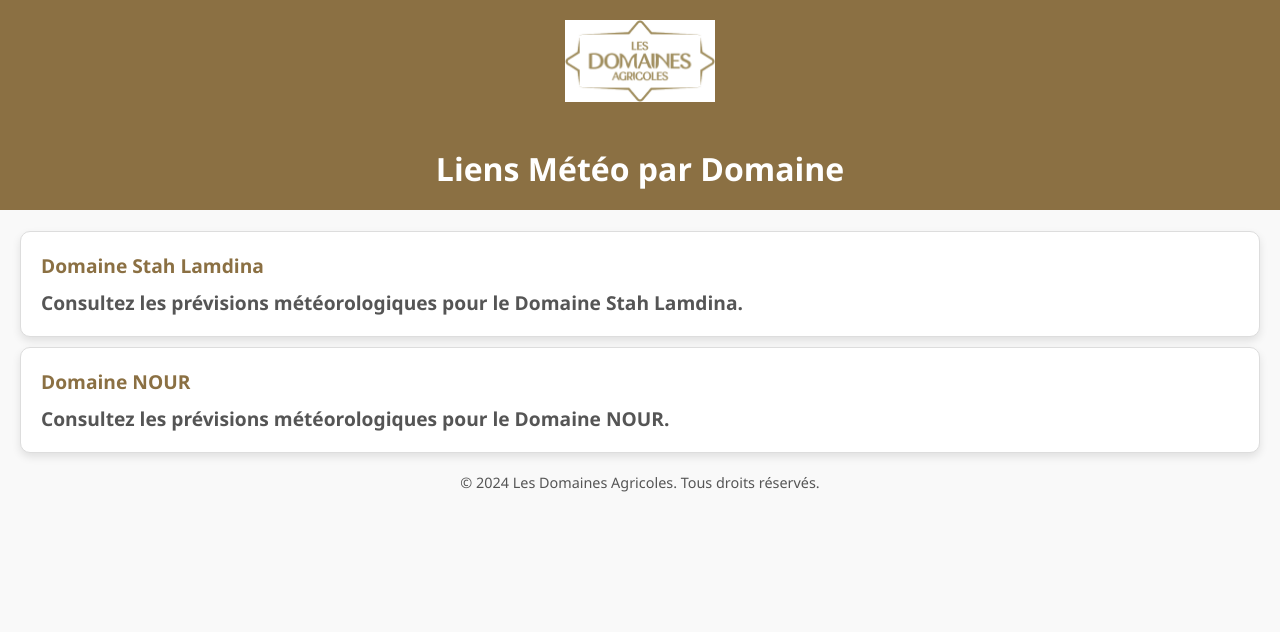
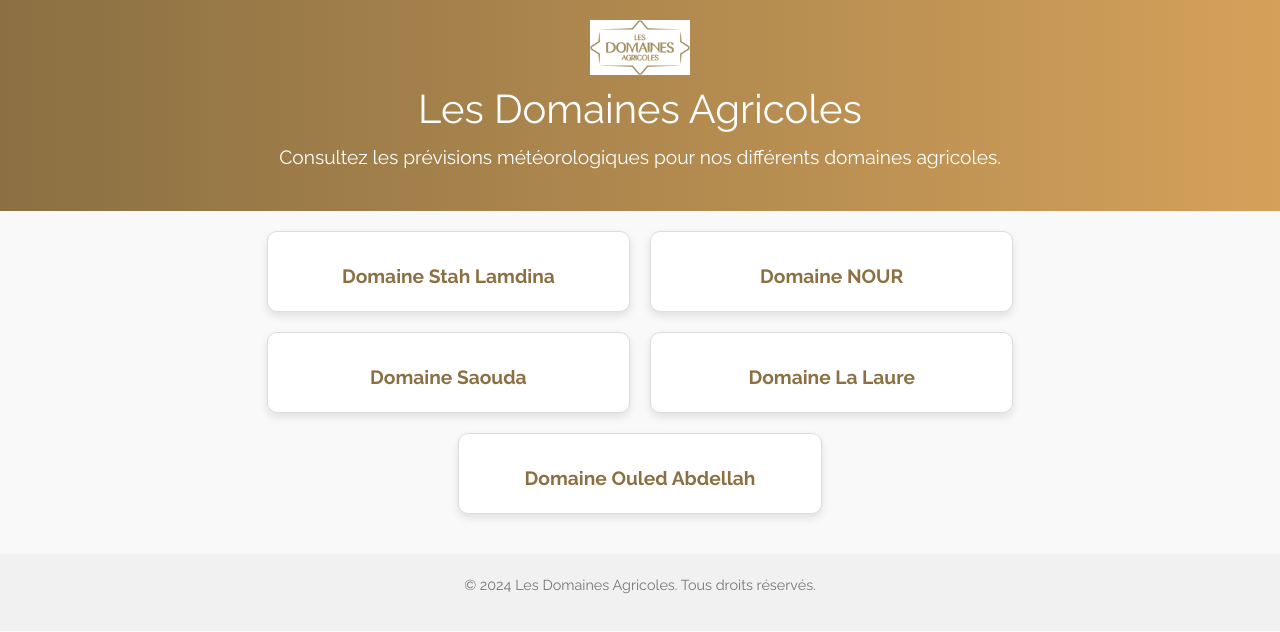
Before and after one commit to OumensourAhmed/oumensour.github.io, a plain HTML site: page index.html in a window 1280 px wide. Drawn offline with nearby package versions, Linux system fonts and the light colour scheme.

Commit message:
index.html

```diff
--- a/index.html
+++ b/index.html
@@ -1,101 +1,147 @@
 <!DOCTYPE html>
 <html lang="fr">
+
 <head>
     <meta charset="UTF-8">
     <meta name="viewport" content="width=device-width, initial-scale=1.0">
-    <title>Liens Météo par Domaine</title>
+    <title>Données Météo des Domaines Agricoles</title>
+    <link href="https://fonts.googleapis.com/css2?family=Raleway:wght@400;700&display=swap" rel="stylesheet">
+    <link href="https://stackpath.bootstrapcdn.com/bootstrap/4.5.2/css/bootstrap.min.css" rel="stylesheet">
     <style>
         body {
-            font-family: 'Segoe UI', Tahoma, Geneva, Verdana, sans-serif;
-            margin: 0;
+            font-family: 'Raleway', sans-serif;
             background-color: #f9f9f9;
             color: #333;
         }
+
         header {
             background-color: #8b7043;
             padding: 20px 0;
             text-align: center;
+            background: linear-gradient(to right, #8b7043, #d4a15a);
+            color: white;
         }
+
         header img {
-            max-width: 150px;
+            max-width: 100px;
+            height: auto;
+            display: block;
+            margin: 0 auto;
         }
+
         h1 {
-            color: #fff;
-            margin-top: 0;
-            padding: 20px 0;
-            background-color: #8b7043;
-            text-align: center;
+            margin: 10px 0 0;
+            font-size: 2.5rem;
         }
-        ul {
-            list-style-type: none;
+
+        p.description {
+            font-size: 1.2rem;
+            margin: 10px 20px 20px;
+        }
+
+        .scroll-container {
+            max-height: 70vh;
+            overflow-y: auto;
+            padding: 10px;
+        }
+
+        .domain-list {
             padding: 0;
             margin: 0;
+            display: flex;
+            flex-wrap: wrap;
+            justify-content: center;
         }
-        li {
-            margin: 10px 20px;
+
+        .domain-item {
+            margin: 10px;
             background-color: #fff;
             padding: 20px;
             border-radius: 10px;
             border: 1px solid #ddd;
             box-shadow: 0 4px 8px rgba(0, 0, 0, 0.1);
             transition: transform 0.2s, box-shadow 0.2s;
+            width: calc(33% - 40px);
+            box-sizing: border-box;
+            text-align: center;
         }
-        li:hover {
+
+        .domain-item:hover {
             transform: translateY(-5px);
             box-shadow: 0 8px 16px rgba(0, 0, 0, 0.2);
         }
-        a {
+
+        .domain-item a {
             text-decoration: none;
             color: #8b7043;
             font-weight: bold;
-            font-size: 1.2em;
+            font-size: 1.2rem;
             display: block;
+            transition: color 0.2s, transform 0.2s;
+            margin-top: 10px;
         }
-        a:hover {
+
+        .domain-item a:hover {
             color: #d4a15a;
+            transform: scale(1.05);
         }
-        p {
-            margin: 10px 0 0;
-            color: #555;
-        }
+
         footer {
             text-align: center;
+            padding: 20px;
             margin: 20px 0;
             color: #777;
-            font-size: 0.9em;
+            font-size: 0.9rem;
+            background-color: #f1f1f1;
         }
-        @media (max-width: 600px) {
-            li {
-                padding: 15px;
-                margin: 10px 5px;
+
+        @media (max-width: 768px) {
+            .domain-item {
+                width: calc(50% - 40px);
             }
-            a {
-                font-size: 1em;
+        }
+
+        @media (max-width: 576px) {
+            .domain-item {
+                width: calc(100% - 40px);
             }
         }
     </style>
 </head>
+
 <body>
     <header>
         <img src="lOGO DOMAINE.png" alt="Logo des Domaines Agricoles">
+        <h1>Les Domaines Agricoles</h1>
+        <p class="description">Consultez les prévisions météorologiques pour nos différents domaines agricoles.</p>
     </header>
-    <h1>Liens Météo par Domaine</h1>
-    <ul>
-        <li>
-            <a href="https://www.meteoblue.com/fr/meteotv/7d2b73" target="_blank">
-                Domaine Stah Lamdina
-                <p>Consultez les prévisions météorologiques pour le Domaine Stah Lamdina.</p>
-            </a>
-        </li>
-        <li>
-            <a href="https://www.meteoblue.com/fr/meteotv/760a7e" target="_blank">
-                Domaine NOUR
-                <p>Consultez les prévisions météorologiques pour le Domaine NOUR.</p>
-            </a>
-        </li>
-    </ul>
+    <main class="container">
+        <div class="scroll-container">
+            <div class="row domain-list">
+                <div class="col-md-4 domain-item">
+                    <a href="https://www.meteoblue.com/fr/meteotv/7d2b73" target="_blank">Domaine Stah Lamdina</a>
+                </div>
+                <div class="col-md-4 domain-item">
+                    <a href="https://www.meteoblue.com/fr/meteotv/760a7e" target="_blank">Domaine NOUR</a>
+                </div>
+                <div class="col-md-4 domain-item">
+                    <a href="https://www.meteoblue.com/fr/meteotv/8dfd29" target="_blank">Domaine Saouda</a>
+                </div>
+                <div class="col-md-4 domain-item">
+                    <a href="https://www.meteoblue.com/fr/meteotv/16009b" target="_blank">Domaine La Laure</a>
+                </div>
+                <div class="col-md-4 domain-item">
+                    <a href="https://www.meteoblue.com/fr/meteotv/f92906" target="_blank">Domaine Ouled Abdellah</a>
+                </div>
+            </div>
+        </div>
+    </main>
     <footer>
         <p>&copy; 2024 Les Domaines Agricoles. Tous droits réservés.</p>
     </footer>
+    <script src="https://code.jquery.com/jquery-3.5.1.slim.min.js"></script>
+    <script src="https://cdn.jsdelivr.net/npm/@popperjs/core@2.5.4/dist/umd/popper.min.js"></script>
+    <script src="https://stackpath.bootstrapcdn.com/bootstrap/4.5.2/js/bootstrap.min.js"></script>
 </body>
+
 </html>
```
